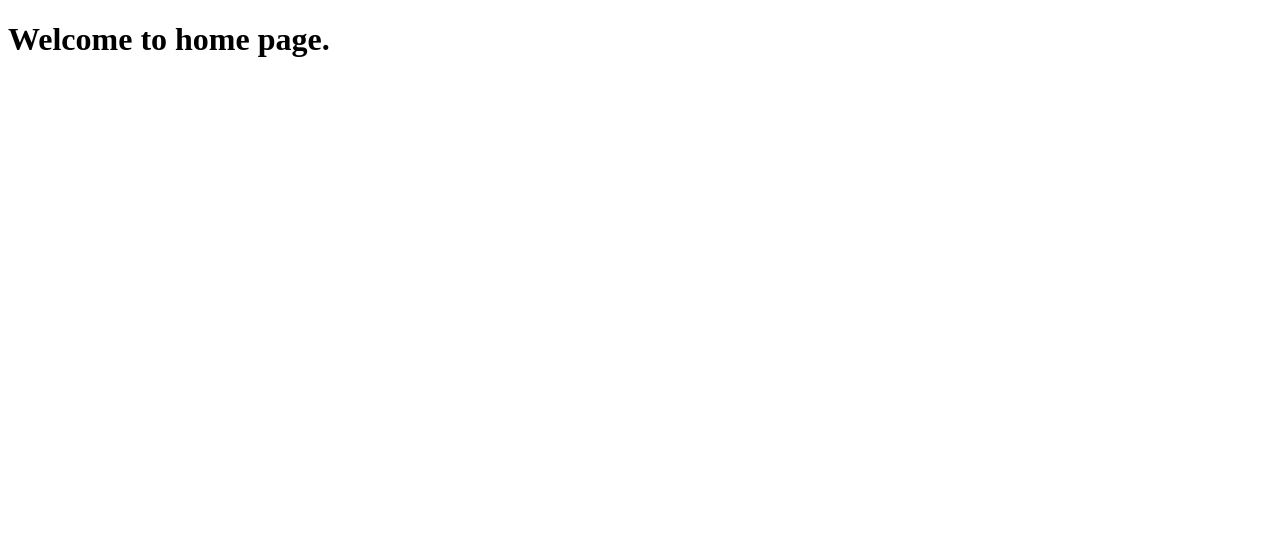
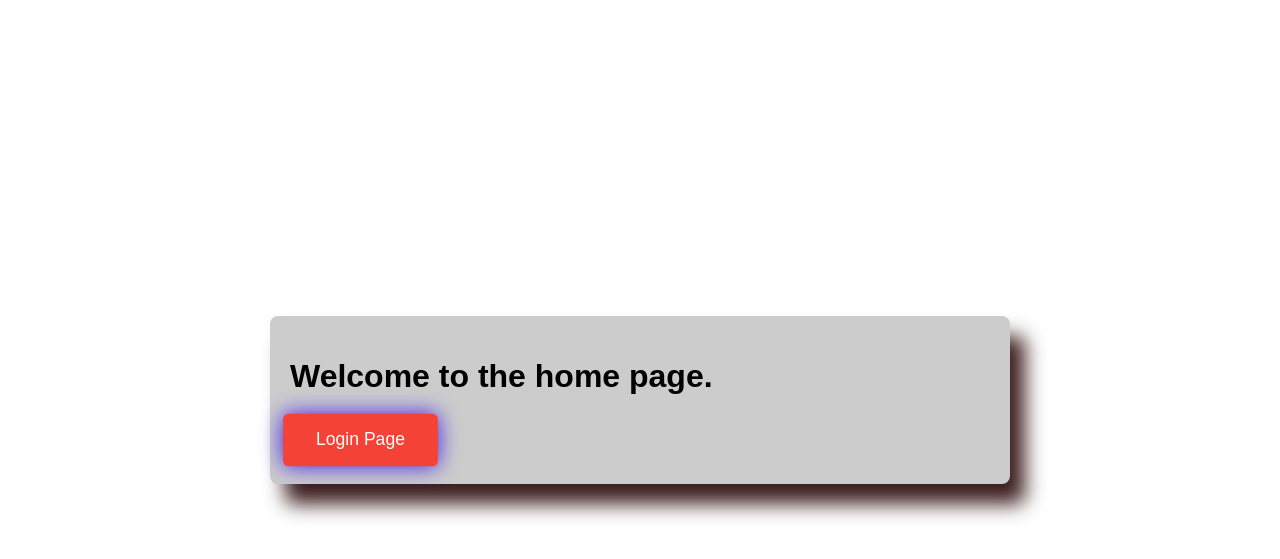
Before and after one commit to RoknuzzamanRokon/portfolio_short_project_for_AsthaIT, a Flask app: template signUp_project_with_flask/templates/index.html in a window 1280 px wide. Shown: the top 559 px of the page. Run offline with Flask 3, Linux system fonts and the light colour scheme; the template is opened without the code that fills it, so the values that code supplies are empty.

Commit message:
Add an animated button that always stays in an animated mode for login button.

```diff
--- a/signUp_project_with_flask/templates/index.html
+++ b/signUp_project_with_flask/templates/index.html
@@ -1,11 +1,73 @@
 <!DOCTYPE html>
 <html lang="en">
-<head>
-    <meta charset="UTF-8">
-    <meta name="viewport" content="width=device-width, initial-scale=1.0">
+  <head>
+    <meta charset="UTF-8" />
+    <meta name="viewport" content="width=device-width, initial-scale=1.0" />
     <title>Home</title>
-</head>
-<body>
-    <h1>Welcome to home page.</h1>
-</body>
+    <style>
+      body {
+        font-family: Arial, sans-serif;
+        background-color: #fff;
+        margin: 0;
+        padding: 0;
+        display: flex;
+        justify-content: center;
+        align-items: center;
+        height: 100vh;
+      }
+
+      .container {
+        width: 700px;
+        background-color: #ccc;
+        padding: 20px;
+        border-radius: 8px;
+        box-shadow: 15px 20px 20px rgba(60, 30, 30, 1);
+      }
+
+      .animated-button {
+        display: inline-block;
+        padding: 15px 30px;
+        font-size: 16px;
+        color: white;
+        background-color: #f44336;
+        border: none;
+        border-radius: 5px;
+        cursor: pointer;
+        text-decoration: none;
+        animation: pulse 1.5s infinite;
+        transition: background-color 0.3s;
+      }
+
+      .animated-button:hover {
+        background-color: #45a049;
+      }
+
+      @keyframes pulse {
+        0% {
+          transform: scale(1);
+          box-shadow: 1 0 5px rgb(57, 22, 235);
+        }
+        50% {
+          transform: scale(1.1);
+          box-shadow: 0 0 20px rgb(57, 22, 235);
+        }
+        100% {
+          transform: scale(1);
+          box-shadow: 0 0 5px rgb(57, 22, 235);
+        }
+      }
+    </style>
+    <script>
+      function goToLogin() {
+        window.location.href = "{{ url_for('login') }}";
+      }
+    </script>
+  </head>
+
+  <body>
+    <div class="container">
+      <h1>Welcome to the home page.</h1>
+      <button class="animated-button" onclick="goToLogin()">Login Page</button>
+    </div>
+  </body>
 </html>
```
